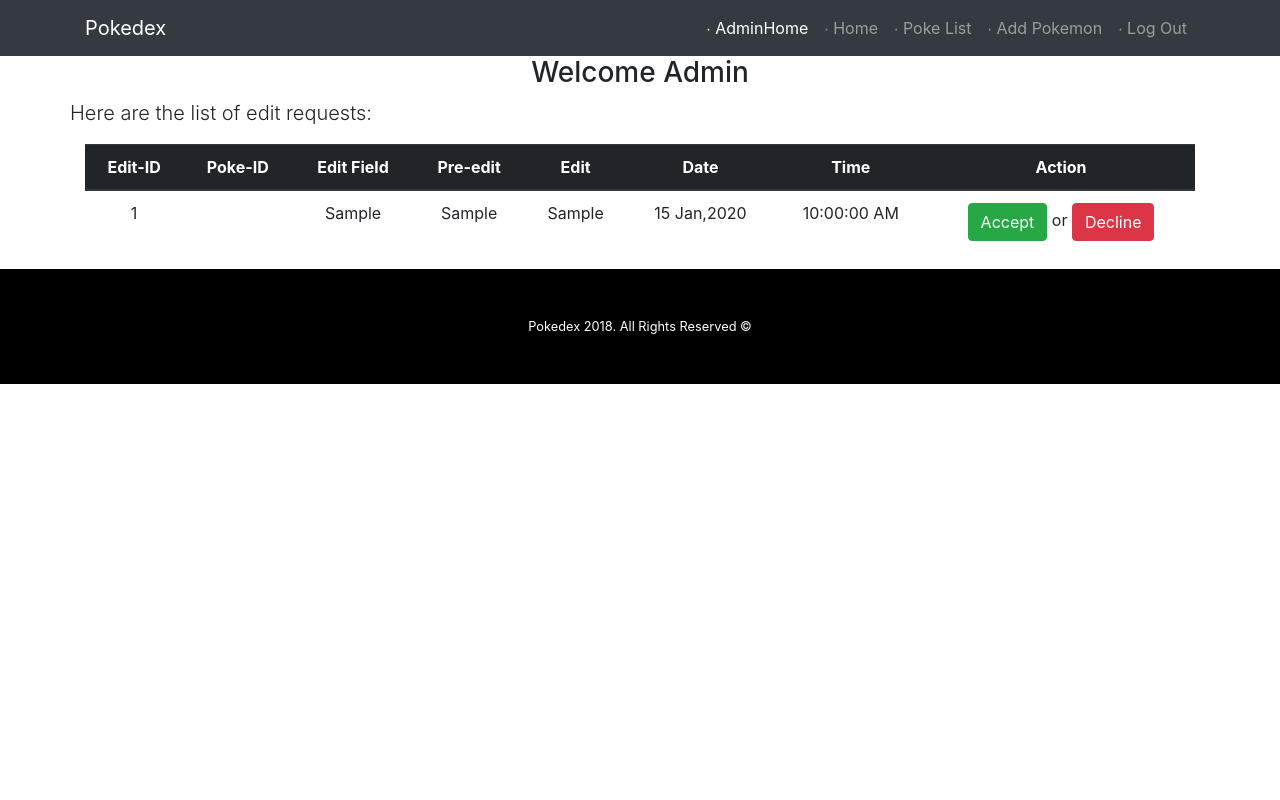
After one commit to tnamb/Pok-dex, a PHP site: page /Pokemon/admin_edit_request.php in a window 1280 px wide. The commit adds this page. Run offline with PHP 8.4, Linux system fonts and the light colour scheme; a user stored in the database is signed in; tables that the repository leaves empty hold one stand-in row (values such as "Sample post"); data that the repository does not hold is empty; some libraries are stand-ins or nearby versions.

```diff
--- /dev/null
+++ b/Pokemon/admin_edit_request.php
@@ -0,0 +1,186 @@
+<?php
+session_start();
+if(($_SESSION['logged_in']!=1)or ($_SESSION['role']!='admin'))
+{
+  header('location:login.php?err=2');
+}
+include 'connection.php';
+
+$query="select * from edit order by time_stamp desc;";
+$result = mysqli_query($dbc,$query) or die("Error<br>".mysqli_error($dbc));
+$n=mysqli_num_rows($result);
+ ?>
+
+<html>
+  <head>
+    <meta charset="utf-8">
+    <title>Edit requests</title>
+
+    <meta charset="utf-8">
+    <meta name="viewport" content="width=device-width, initial-scale=1">
+    <link rel="stylesheet" href="https://maxcdn.bootstrapcdn.com/bootstrap/4.0.0/css/bootstrap.min.css">
+
+    <link rel="stylesheet" href="https://cdnjs.cloudflare.com/ajax/libs/font-awesome/4.7.0/css/font-awesome.min.css">
+    <script src="https://ajax.googleapis.com/ajax/libs/jquery/3.3.1/jquery.min.js"></script>
+    <script src="https://cdnjs.cloudflare.com/ajax/libs/popper.js/1.12.9/umd/popper.min.js"></script>
+    <script src="https://maxcdn.bootstrapcdn.com/bootstrap/4.0.0/js/bootstrap.min.js"></script>
+
+    <script type="text/javascript">
+
+    function editAction(idf,action) {
+      var xhttp = new XMLHttpRequest();
+      xhttp.onreadystatechange = function() {
+        if (this.readyState == 4 && this.status == 200) {
+          var a =
+          this.responseText;
+          if(a==1){
+            alert("Edited successful!");
+            window.location.reload();
+          }
+          else if(a==0)
+            alert("Request Declined!");
+          else {
+            alert(a);
+          }
+        }
+      };
+      xhttp.open("POST", "admin_edit_action.php", true);
+      xhttp.setRequestHeader("Content-type", "application/x-www-form-urlencoded");
+      xhttp.send("id="+idf+"&action="+action);
+    }
+    </script>
+
+  </head>
+  <body>
+
+    <!-- Navigation -->
+  	<nav class="navbar navbar-expand-lg navbar-dark bg-dark sticky-top">
+  		<div class="container">
+  			<a class="navbar-brand" href="">Pokedex</a>
+  			<button class="navbar-toggler" type="button" data-toggle="collapse" data-target="#navbarResponsive" aria-controls="navbarResponsive" aria-expanded="false" aria-label="Toggle navigation">
+  				<span class="navbar-toggler-icon"></span>
+  			</button>
+  			<div class="collapse navbar-collapse" id="navbarResponsive">
+
+  				<ul class="navbar-nav ml-auto">
+  					<span class="navbar-text text-light"></span>
+            <li class="nav-item active">
+              <a class="nav-link" href="#">∙ AdminHome</a>
+            </li>
+
+  					<li class="nav-item">
+  						<a class="nav-link" href="demo.php">∙ Home</a>
+  					</li>
+
+  					<li class="nav-item">
+  						<a class="nav-link" href="PokeDetailPage.php">∙ Poke List
+  						</a>
+  					</li>
+            <li class="nav-item">
+  						<a class="nav-link" href="addpokemon.php">∙ Add Pokemon
+  						</a>
+  					</li>
+
+  					<!-- <li class="nav-item">
+  						<a class="nav-link" href="#">∙ Legendary Pokemons
+  						</a>
+  					</li>
+
+  					<li class="nav-item">
+  						<a class="nav-link" href="#">∙ Rare Pokemons
+  						</a>
+  					</li>
+
+  					<li class="nav-item">
+  						<a class="nav-link" href="#">∙ Pokemon Regions
+  						</a>
+  					</li>
+
+  					<li class="nav-item">
+  						<a class="nav-link" href="#">∙ Pokemon Characters
+  						</a>
+  					</li> -->
+
+  					<li class="nav-item">
+  						<a class="nav-link" href="logout.php">∙ Log Out
+  						</a>
+  					</li>
+
+  				</ul>
+
+  			</div>
+  		</div>
+  	</nav>
+
+    <div class="container">
+      <div class="row">
+        <div class="col">
+          <h3 class="text-center">Welcome Admin</h3>
+        </div>
+      </div>
+
+      <div class="row">
+        <div class="">
+          <p class="lead">Here are the list of edit requests:</p>
+        </div>
+      </div>
+      <div class="row">
+        <div class="col-12">
+          <div class="table-responsive-sm text-center">
+            <table class="table table-hover">
+              <thead class="thead-dark text-center">
+                <tr>
+                  <th>Edit-ID</th>
+                  <th>Poke-ID</th>
+                  <th>Edit Field</th>
+                  <th>Pre-edit</th>
+                  <th>Edit</th>
+                  <th>Date</th>
+                  <th>Time</th>
+                  <th>Action</th>
+                </tr>
+              </thead>
+              <tbody class="text-center">
+                <?php
+                  for($i=0;$i<$n;$i++)
+                  {
+                    $row=mysqli_fetch_array($result);
+                    $time_date=date_create($row['time_stamp']);
+                 ?>
+                <tr>
+                  <td><?php echo $row['edit_id'] ?></td>
+                  <td><?php echo $row['poke_id'] ?></td>
+                  <td><?php echo $row['edit_type'] ?></td>
+                  <td><?php echo $row['pre_edit'] ?></td>
+                  <td><?php echo $row['edit'] ?></td>
+                  <td><?php echo date_format($time_date,"d M,Y") ?></td>
+                  <td><?php echo date_format($time_date,"h:i:s A") ?></td>
+                  <td><button type="button" onclick="editAction(<?php echo $row['edit_id'] ?>,1)" class="btn btn-success" name="button">Accept</button> or
+                    <button type="button" onclick="editAction(<?php echo $row['edit_id'] ?>,0)" class="btn btn-danger" name="button">Decline</button>
+                  </td>
+                </tr>
+                <?php } ?>
+              </tbody>
+
+            </table>
+
+          </div>
+        </div>
+
+    </div>
+  </div>
+
+    <footer style="background-color:black" class="py-5">
+  		<div class="container">
+  			<p class="m-0 text-center text-white small">Pokedex 2018. All Rights Reserved &copy; </p>
+  		</div>
+  	</footer>
+
+    <script>
+    $(document).ready(function(){
+      $('[data-toggle="tooltip"]').tooltip();
+    });
+    </script>
+
+  </body>
+</html>
--- /dev/null
+++ b/Pokemon/logout.php
@@ -0,0 +1,6 @@
+<?php
+session_start();
+session_unset();
+session_destroy();
+header("location:demo.php");
+ ?>
--- a/Pokemon/register.php
+++ b/Pokemon/register.php
@@ -1,4 +1,8 @@
 <?php
+session_start();
+  if($_SESSION['logged_in']==1){
+    header("location:demo.php");
+}
   include 'connection.php';
 
   if(isset($_POST['fname']) && !empty($_POST['fname']))
@@ -72,7 +76,7 @@
              <span class="navbar-text text-light">
              </span>
              <li class="nav-item">
-               <a class="nav-link" href="demo.html">Home</a>
+               <a class="nav-link" href="demo.php">Home</a>
              </li>
              <li class="nav-item">
    						<a class="nav-link" href="PokeDetailPage.php">∙ Poke List
```
Also changed, not shown: Pokemon/PokeDetailPage.php (+60 -16 lines), Pokemon/PokePoke2.php (+58 -15 lines), Pokemon/addpokemon.php (+14 -7 lines), Pokemon/admin_edit_action.php (added, +26 -0 lines), Pokemon/demo.php (renamed from Pokemon/demo.html, +31 -1 lines), Pokemon/edit.php (+7 -17 lines), Pokemon/login.php (+40 -5 lines).
